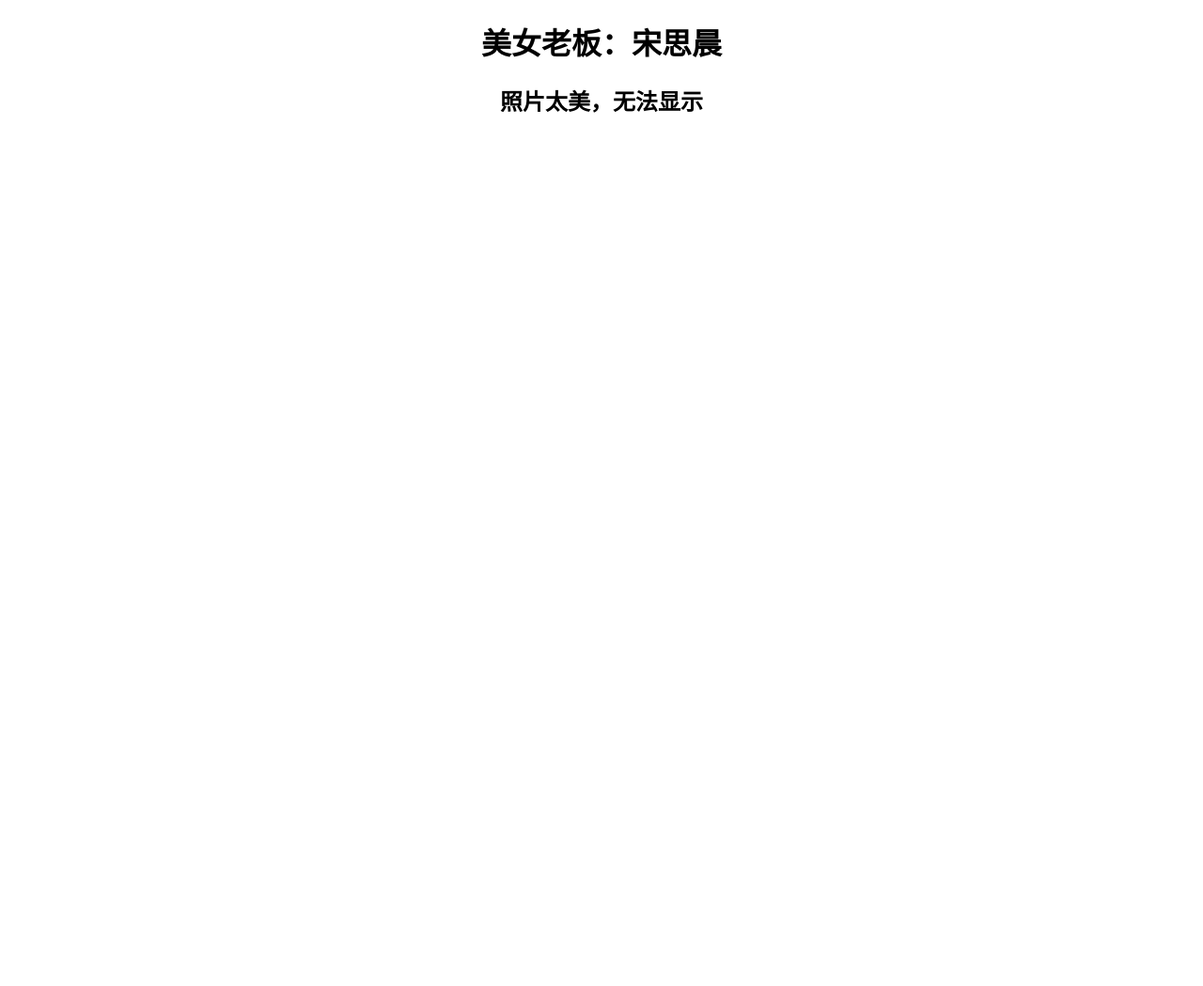
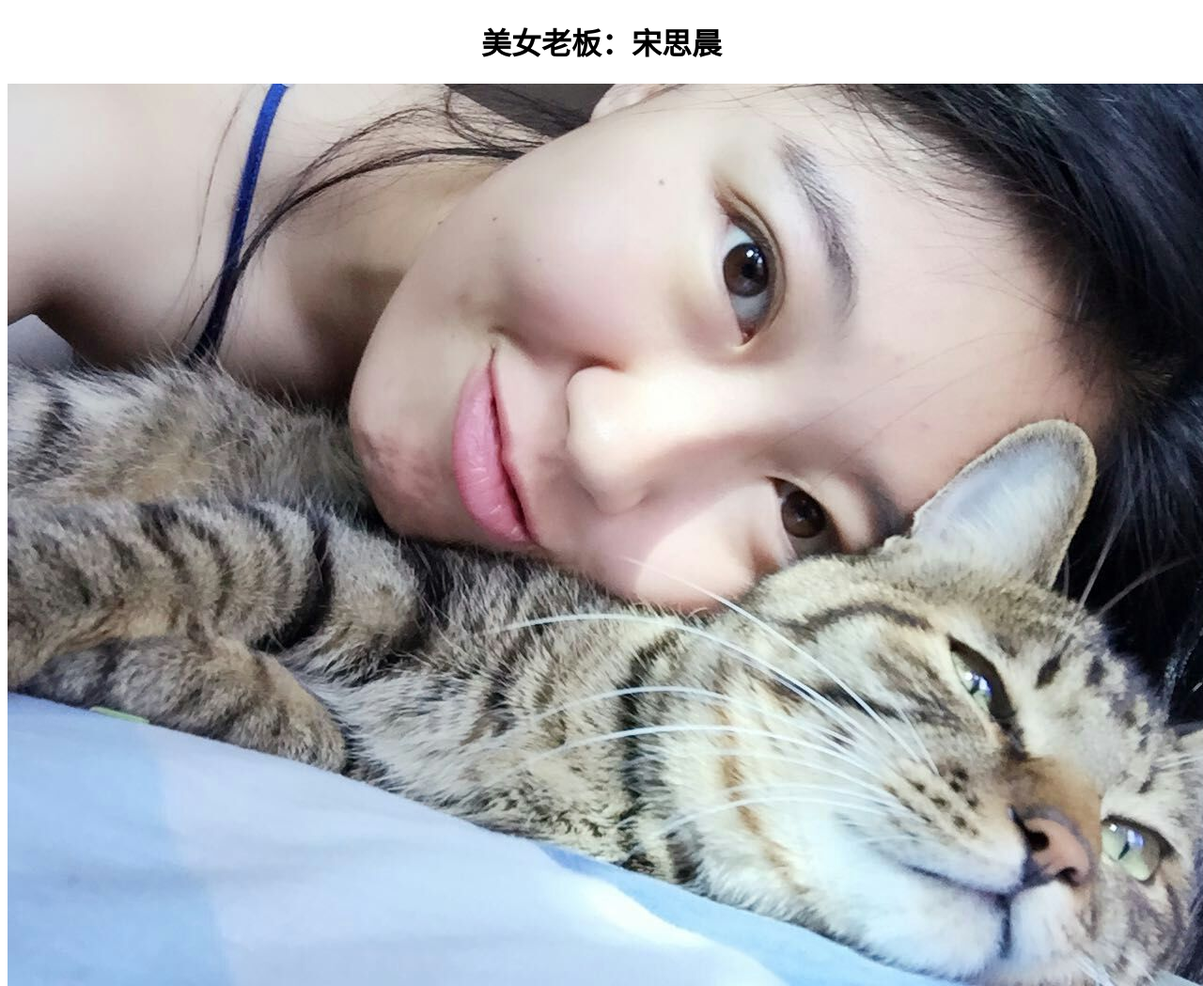
Before and after one commit to songsichen/songsichen.github.io, a plain HTML site: page index.html in a window 1280 px wide. Shown: the whole page at 94% size. Before the commit the page ends 800 px from the top, so only its background shows below. Drawn offline with Linux system fonts and the light colour scheme.

Commit message:
change img

```diff
--- a/index.html
+++ b/index.html
@@ -15,7 +15,7 @@
 <body>
 <div id="main">
 <h1>美女老板：宋思晨</h1>
-<h2>照片太美，无法显示</h2>
+<img src="ssc_cat.jpg">
 </div>
 </body>
 </html>
```
Also changed, not shown: ssc_cat.jpg (added).
